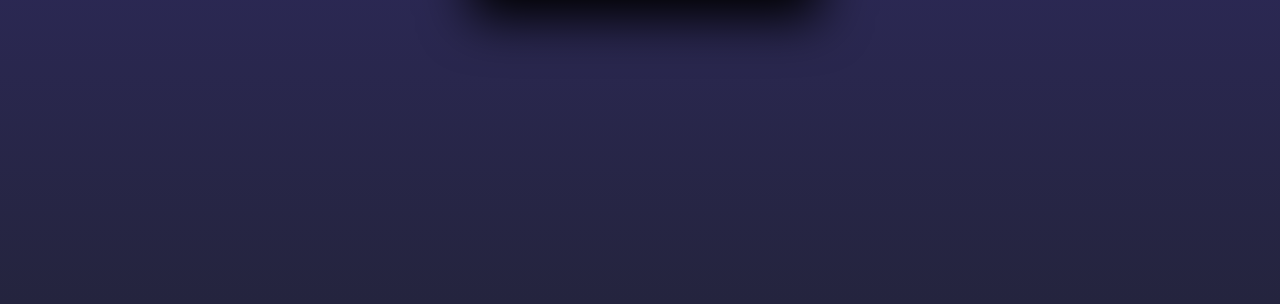
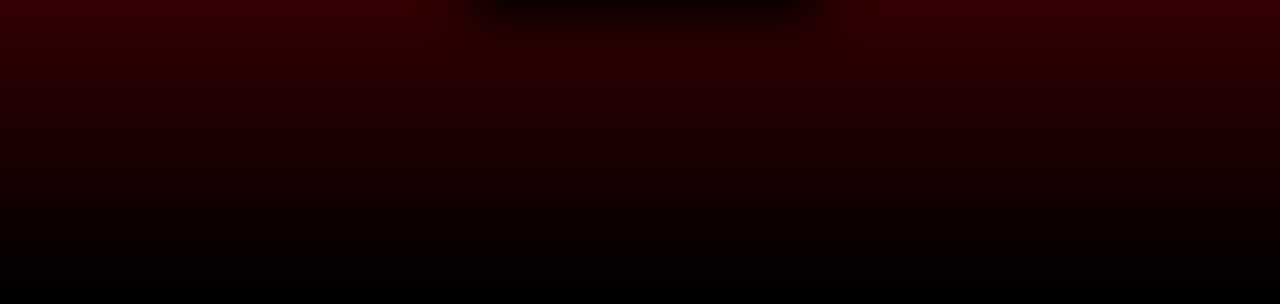
Before and after one commit to wxyydesu/web-projek-IDN, a PHP site: page /login.php in a window 1280 px wide. Shown: the part 806-1110 px from the top of the page. Run offline with PHP 8.4, Linux system fonts and the light colour scheme.

Commit message:
login.php

```diff
--- a/koneksi database/login.php
+++ b/koneksi database/login.php
@@ -3,7 +3,8 @@
 <head>
 	<title>Slide Navbar</title>
 	<link rel="stylesheet" type="text/css" href="slide navbar style.css">
-<link href="https://fonts.googleapis.com/css2?family=Jost:wght@500&display=swap" rel="stylesheet">
+	<link rel="icon" href="../img/putra.png">
+	<link href="https://fonts.googleapis.com/css2?family=Jost:wght@500&display=swap" rel="stylesheet">
 <style>
     body{
 	margin: 0;
@@ -13,7 +14,7 @@
 	align-items: center;
 	min-height: 100vh;
 	font-family: 'Jost', sans-serif;
-	background: linear-gradient(to bottom, #0f0c29, #302b63, #24243e);
+	background: linear-gradient(to bottom, #820007, #5e0005, #000000);
 }
 .main{
 	width: 350px;
@@ -61,7 +62,7 @@
 	justify-content: center;
 	display: block;
 	color: #fff;
-	background: #573b8a;
+	background: black;
 	font-size: 1em;
 	font-weight: bold;
 	margin-top: 20px;
@@ -72,17 +73,17 @@
 	cursor: pointer;
 }
 button:hover{
-	background: #6d44b8;
+	background: red;
 }
 .login{
 	height: 460px;
-	background: #eee;
+	background: red;
 	border-radius: 60% / 10%;
 	transform: translateY(-180px);
 	transition: .8s ease-in-out;
 }
 .login label{
-	color: #573b8a;
+	color: white;
 	transform: scale(.6);
 }
 
```
